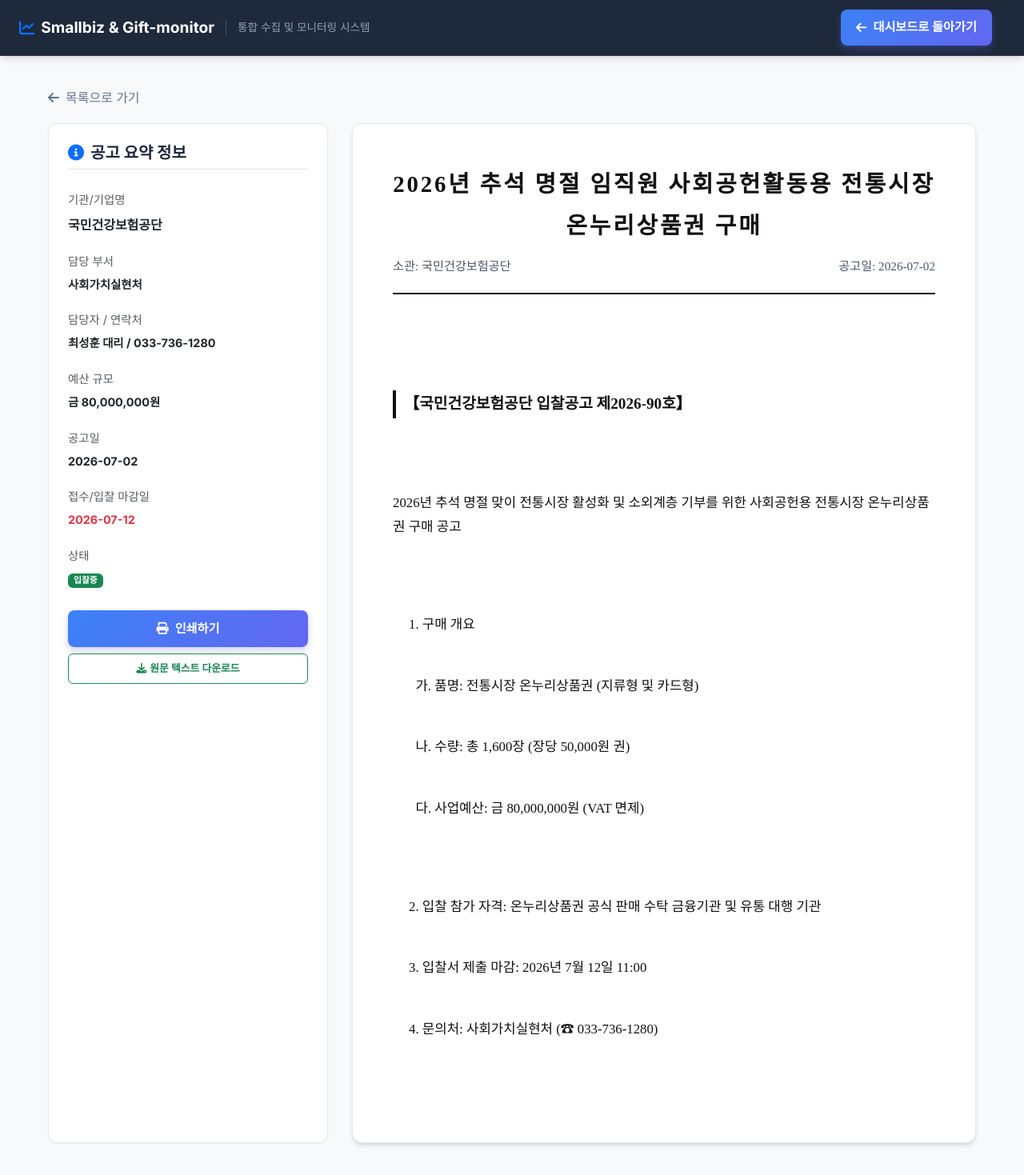
After one commit to Ason-Lim/-smallbiz-monitor, a Flask app: page /notice/b2b_gift/5 in a window 1280 px wide. The commit adds this page. Shown: the whole page at 80% size. Run offline with Flask 3, Linux system fonts and the light colour scheme; data comes from the database, SQL or seed files in the repository; both versions use the stored data as it was before the commit; some libraries are stand-ins or nearby versions.

Commit message:
feat: implement notice detail page, G2B local government affiliated targets crawl, and OR-logic multi-keyword search

```diff
--- a/app.py
+++ b/app.py
@@ -67,7 +67,7 @@
     total_count = len(data)
     active_count = sum(1 for item in data if item['status'] == '입찰중')
     closing_soon_count = sum(1 for item in data if '임박' in item['status'] or '임박' in item['deadline'] or item['status'] == '마감임박')
-    public_agency_pct = int((sum(1 for item in data if item['institution_type'] == '공공기관') / total_count * 100)) if total_count > 0 else 0
+    public_agency_pct = int((sum(1 for item in data if item['institution_type'] in ('공공기관', '지자체 산하기관')) / total_count * 100)) if total_count > 0 else 0
 
     stats = {
         'total': total_count,
@@ -83,6 +83,34 @@
         filters=filters,
         stats=stats
     )
+
+def format_hwpx_text(text):
+    if not text:
+        return ""
+    lines = text.split('\n')
+    formatted_lines = []
+    for line in lines:
+        stripped = line.strip()
+        if stripped.startswith('【') or stripped.startswith('['):
+            formatted_lines.append(f'<div class="hwp-section-title">{line}</div>')
+        elif any(stripped.startswith(prefix) for prefix in ('1.', '2.', '3.', '4.', '5.', '-', '가.', '나.', '다.', '라.')):
+            formatted_lines.append(f'<p style="margin-left: 20px; font-weight: 500;">{line}</p>')
+        else:
+            formatted_lines.append(f'<p>{line}</p>')
+    return '\n'.join(formatted_lines)
+
+@app.route('/notice/<tab>/<doc_id>')
+def view_notice(tab, doc_id):
+    if tab == 'b2b_gift':
+        item = database.get_gift_bid_by_id(doc_id)
+    else:
+        item = database.get_program_by_id(doc_id)
+
+    if not item:
+        return "공고를 찾을 수 없습니다.", 404
+
+    item['formatted_html'] = format_hwpx_text(item.get('hwpx_parsed_text', ''))
+    return render_template('notice_detail.html', item=item, tab=tab)
 
 @app.route('/api/view_hwpx/<doc_id>')
 def api_view_hwpx(doc_id):
--- a/templates/index.html
+++ b/templates/index.html
@@ -69,6 +69,7 @@
                 <select class="form-select-custom" id="institutionTypeSelect" name="institution_type">
                     <option value="전체" {% if filters.institution_type == '전체' %}selected{% endif %}>전체 유형</option>
                     <option value="공공기관" {% if filters.institution_type == '공공기관' %}selected{% endif %}>공공기관 (나라장터)</option>
+                    <option value="지자체 산하기관" {% if filters.institution_type == '지자체 산하기관' %}selected{% endif %}>지자체 산하기관 (나라장터)</option>
                     <option value="금융기관" {% if filters.institution_type == '금융기관' %}selected{% endif %}>금융기관 (은행/보험/카드)</option>
                 </select>
             </div>
@@ -370,7 +371,7 @@
                             <a href="/download_doc/{{ item.id }}?tab=b2b_gift" class="btn-card-view bg-white border border-success text-success text-decoration-none" style="transition: all 0.2s ease;">
                                 <i class="fa-solid fa-download"></i> 원문 다운로드
                             </a>
-                            <a href="{{ item.link }}" target="_blank" class="btn-card-link">
+                            <a href="/notice/b2b_gift/{{ item.id }}" target="_blank" class="btn-card-link">
                                 <i class="fa-solid fa-arrow-up-right-from-square"></i> 원본
                             </a>
                         </div>
@@ -439,7 +440,7 @@
                             <a href="/download_doc/{{ item.id }}?tab=smallbiz" class="btn-card-view bg-white border border-success text-success text-decoration-none">
                                 <i class="fa-solid fa-download"></i> 원문 다운로드
                             </a>
-                            <a href="{{ item.link }}" target="_blank" class="btn-card-link">
+                            <a href="/notice/smallbiz/{{ item.id }}" target="_blank" class="btn-card-link">
                                 <i class="fa-solid fa-arrow-up-right-from-square"></i> 원본
                             </a>
                         </div>
--- /dev/null
+++ b/templates/notice_detail.html
@@ -0,0 +1,198 @@
+<!DOCTYPE html>
+<html lang="ko">
+<head>
+    <meta charset="UTF-8">
+    <meta name="viewport" content="width=device-width, initial-scale=1.0">
+    <title>{{ item.title }} - 공고 상세</title>
+    <!-- Bootstrap 5 CSS -->
+    <link href="https://cdn.jsdelivr.net/npm/bootstrap@5.3.2/dist/css/bootstrap.min.css" rel="stylesheet">
+    <!-- FontAwesome for Icons -->
+    <link href="https://cdnjs.cloudflare.com/ajax/libs/font-awesome/6.4.2/css/all.min.css" rel="stylesheet">
+    <!-- Custom Design CSS -->
+    <link href="/static/css/main.css" rel="stylesheet">
+    <style>
+        .notice-container {
+            max-width: 1200px;
+            margin: 40px auto;
+            padding: 0 20px;
+        }
+        .notice-grid {
+            display: grid;
+            grid-template-columns: 350px 1fr;
+            gap: 30px;
+        }
+        @media (max-width: 992px) {
+            .notice-grid {
+                grid-template-columns: 1fr;
+            }
+        }
+        .metadata-card {
+            background-color: var(--card-bg);
+            border: 1px solid var(--border-color);
+            border-radius: 12px;
+            padding: 24px;
+            box-shadow: var(--shadow-sm);
+            position: sticky;
+            top: 20px;
+        }
+        .doc-sheet {
+            background-color: #FFFFFF;
+            border: 1px solid var(--border-color);
+            border-radius: 12px;
+            padding: 50px;
+            box-shadow: var(--shadow-md);
+        }
+        .hwp-doc-container {
+            border: none;
+            box-shadow: none;
+            padding: 0;
+        }
+        .back-btn {
+            display: inline-flex;
+            align-items: center;
+            gap: 8px;
+            color: var(--text-muted);
+            text-decoration: none;
+            font-weight: 500;
+            margin-bottom: 20px;
+            transition: color 0.2s ease;
+        }
+        .back-btn:hover {
+            color: var(--primary-color);
+        }
+        /* Print styling */
+        @media print {
+            body {
+                background-color: #FFFFFF;
+            }
+            .no-print {
+                display: none !important;
+            }
+            .notice-grid {
+                grid-template-columns: 1fr;
+            }
+            .doc-sheet {
+                border: none;
+                box-shadow: none;
+                padding: 0;
+            }
+            .notice-container {
+                margin: 0;
+                padding: 0;
+                max-width: 100%;
+            }
+        }
+    </style>
+</head>
+<body class="bg-light">
+
+<!-- Navbar -->
+<header class="global-navbar no-print">
+    <div class="global-brand">
+        <div class="global-brand-title">
+            <i class="fa-solid fa-chart-line text-primary"></i>
+            <span>Smallbiz & Gift-monitor</span>
+        </div>
+        <span class="global-brand-divider">|</span>
+        <div class="global-brand-subtitle">통합 수집 및 모니터링 시스템</div>
+    </div>
+    <div class="navbar-tabs">
+        <a href="/{{ 'b2b_gift' if tab == 'b2b_gift' else '' }}" class="navbar-tab active">
+            <i class="fa-solid fa-arrow-left"></i> 대시보드로 돌아가기
+        </a>
+    </div>
+</header>
+
+<div class="notice-container">
+    <a href="/{{ 'b2b_gift' if tab == 'b2b_gift' else '' }}" class="back-btn no-print">
+        <i class="fa-solid fa-arrow-left"></i> 목록으로 가기
+    </a>
+
+    <div class="notice-grid">
+        <!-- Sidebar Metadata Panel -->
+        <aside class="metadata-card no-print">
+            <h5 class="fw-bold mb-4 border-bottom pb-2">
+                <i class="fa-solid fa-circle-info text-primary me-2"></i>공고 요약 정보
+            </h5>
+
+            <ul class="list-unstyled mb-4" style="font-size: 0.9rem; line-height: 2;">
+                <li class="mb-3">
+                    <span class="text-muted d-block">기관/기업명</span>
+                    <strong class="text-dark fs-6">
+                        {% if tab == 'b2b_gift' %}{{ item.institution }}{% else %}{{ item.organization }}{% endif %}
+                    </strong>
+                </li>
+                {% if tab == 'b2b_gift' %}
+                <li class="mb-3">
+                    <span class="text-muted d-block">담당 부서</span>
+                    <strong class="text-dark">{{ item.department }}</strong>
+                </li>
+                <li class="mb-3">
+                    <span class="text-muted d-block">담당자 / 연락처</span>
+                    <strong class="text-dark">{{ item.manager }} / {{ item.contact }}</strong>
+                </li>
+                <li class="mb-3">
+                    <span class="text-muted d-block">예산 규모</span>
+                    <strong class="text-dark text-warning">{{ item.budget }}</strong>
+                </li>
+                {% else %}
+                <li class="mb-3">
+                    <span class="text-muted d-block">지역 (시도 > 시군구)</span>
+                    <strong class="text-dark">{{ item.sido }} > {{ item.sigungu }}</strong>
+                </li>
+                <li class="mb-3">
+                    <span class="text-muted d-block">지원 예산</span>
+                    <strong class="text-dark text-warning">{{ item.budget_size }}</strong>
+                </li>
+                <li class="mb-3">
+                    <span class="text-muted d-block">담당자 연락처</span>
+                    <strong class="text-dark">{{ item.contact_info }}</strong>
+                </li>
+                {% endif %}
+                <li class="mb-3">
+                    <span class="text-muted d-block">공고일</span>
+                    <strong class="text-dark">{{ item.announcement_date }}</strong>
+                </li>
+                <li class="mb-3">
+                    <span class="text-muted d-block">접수/입찰 마감일</span>
+                    <strong class="text-danger">{{ item.deadline }}</strong>
+                </li>
+                <li class="mb-3">
+                    <span class="text-muted d-block">상태</span>
+                    <span class="badge {% if item.status in ('입찰중', '모집중') %}bg-success{% elif item.status == '마감임박' %}bg-warning{% else %}bg-secondary{% endif %}">
+                        {{ item.status }}
+                    </span>
+                </li>
+            </ul>
+
+            <div class="d-flex flex-column gap-2">
+                <button type="button" class="btn btn-premium-primary w-100 justify-content-center" onclick="window.print();">
+                    <i class="fa-solid fa-print"></i> 인쇄하기
+                </button>
+                <a href="/download_doc/{{ item.id }}?tab={{ tab }}" class="btn-card-view bg-white border border-success text-success text-decoration-none justify-content-center py-2 hover-success" style="transition: all 0.2s ease;">
+                    <i class="fa-solid fa-download"></i> 원문 텍스트 다운로드
+                </a>
+            </div>
+        </aside>
+
+        <!-- Main Document Sheet -->
+        <main class="doc-sheet">
+            <div class="hwp-doc-container">
+                <div class="hwp-doc-header">
+                    <div class="hwp-doc-title">{{ item.title }}</div>
+                    <div class="hwp-doc-meta">
+                        <span>소관: {% if tab == 'b2b_gift' %}{{ item.institution }}{% else %}{{ item.organization }}{% endif %}</span>
+                        <span>공고일: {{ item.announcement_date }}</span>
+                    </div>
+                </div>
+                <div class="hwp-doc-body">
+                    {{ item.formatted_html | safe }}
+                </div>
+            </div>
+        </main>
+    </div>
+</div>
+
+<script src="https://cdn.jsdelivr.net/npm/bootstrap@5.3.2/dist/js/bootstrap.bundle.min.js"></script>
+</body>
+</html>
```
Also changed, not shown: crawler/core_crawler.py (+39 -0 lines), crawler/targets.py (+18 -0 lines), database.py (+24 -7 lines), data/smallbiz_programs.db (deleted).
